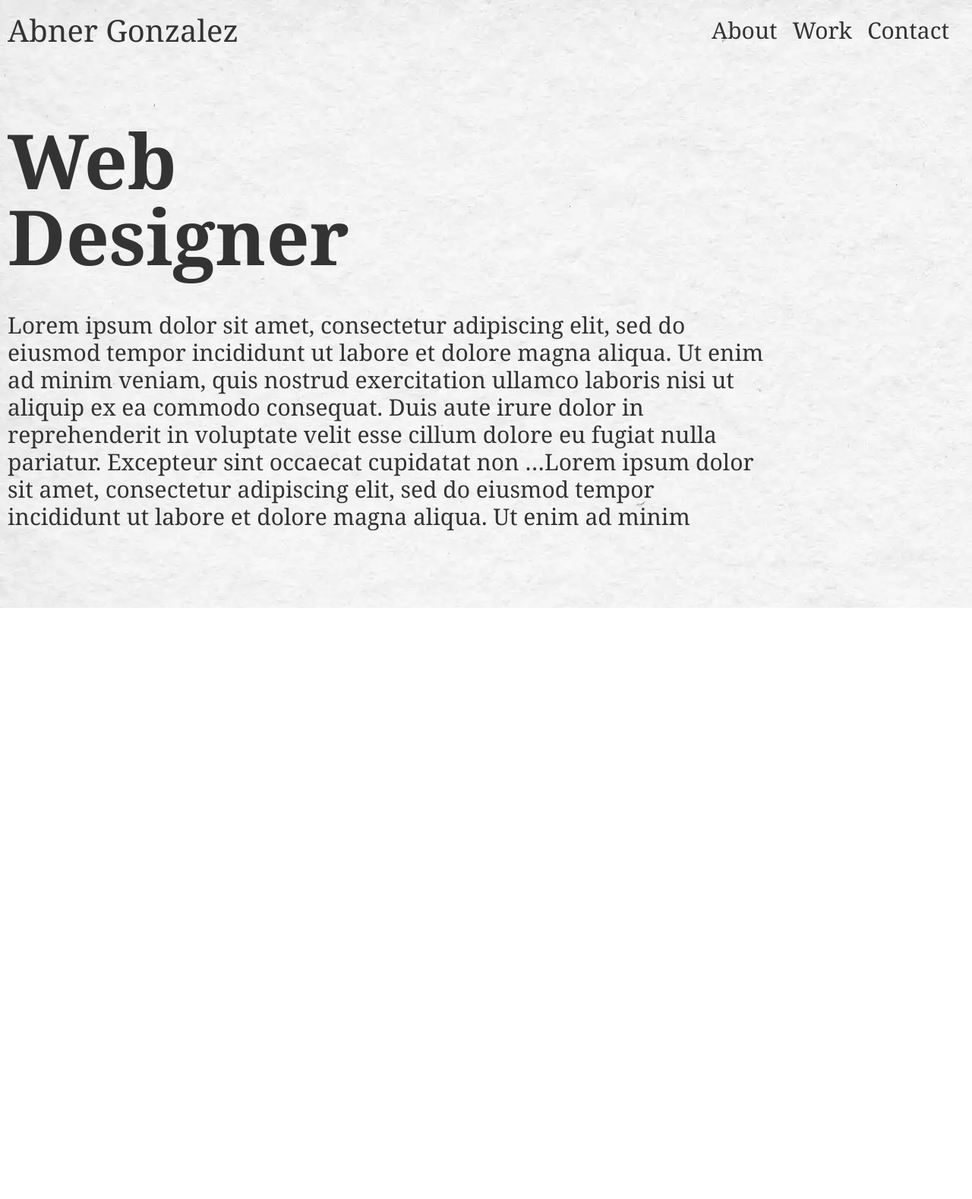
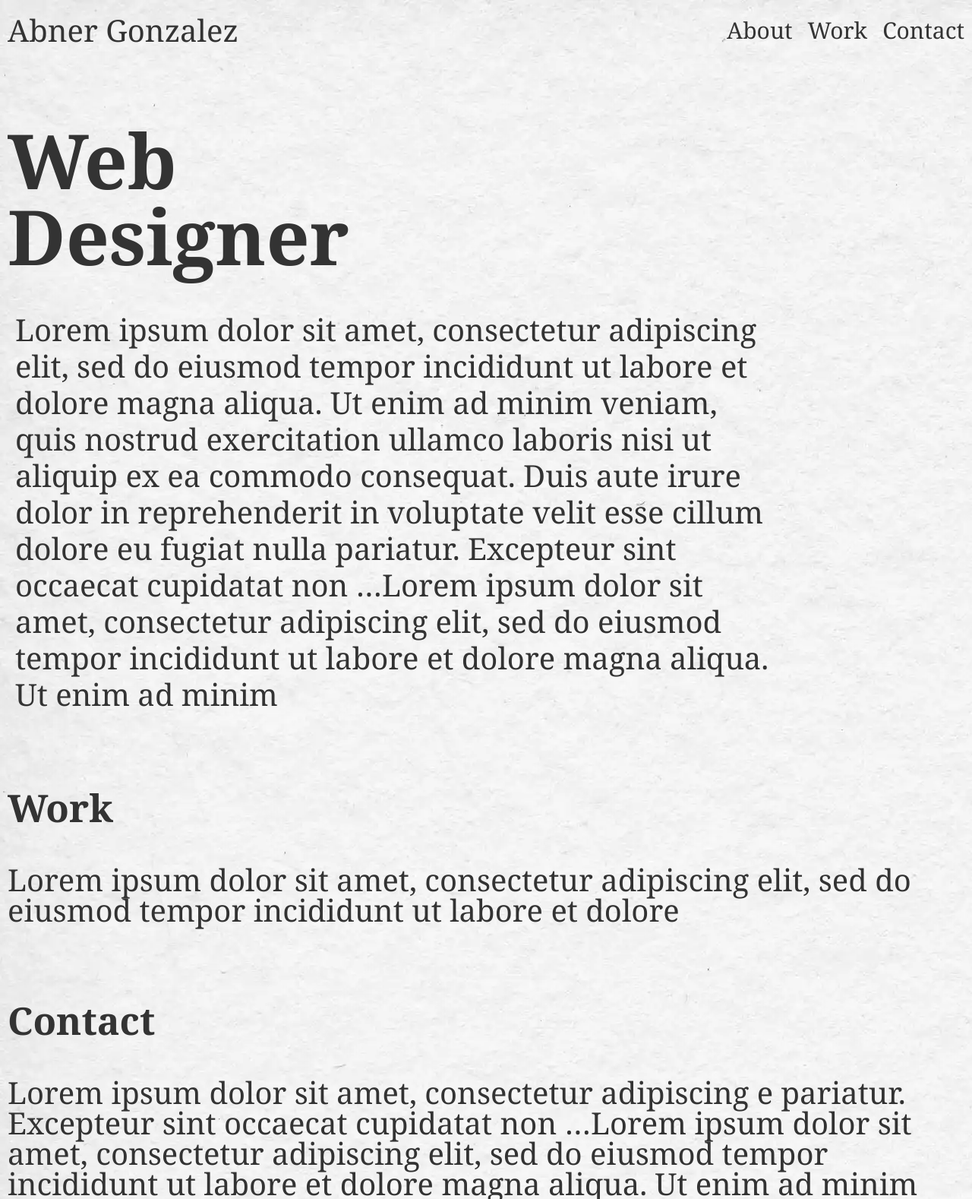
Before and after one commit to AGB117/project02-portfolio, a Next.js app: page / in a window 1280 px wide. Shown: the whole page at 76% size. Before the commit the page ends 800 px from the top, so only its background shows below. Built offline with nearby package versions, Linux system fonts and the light colour scheme.

Commit message:
created sections

```diff
--- a/components/Layout/MainNav.js
+++ b/components/Layout/MainNav.js
@@ -9,10 +9,14 @@ function MainNav() {
         <div className={classes.navLinks}>
           <ul>
             <li>
-              <a src="about">About</a>
+              <a href="#about">About</a>
             </li>
-            <li>Work</li>
-            <li>Contact</li>
+            <li>
+              <a href="#work">Work</a>
+            </li>
+            <li>
+              <a href="#contact">Contact</a>
+            </li>
           </ul>
         </div>
       </div>
--- a/components/Layout/MainNav.module.css
+++ b/components/Layout/MainNav.module.css
@@ -24,7 +24,10 @@
 }
 
 .navLinks li {
-  margin-right: 2rem;
+  margin-left: 2rem;
+}
+.navLinks li a {
+  text-decoration: none;
 }
 
 .navLinks a:hover,
@@ -32,3 +35,13 @@
   cursor: pointer;
   color: orange;
 }
+
+@media (max-width: 1000px) {
+  .navLinks ul {
+    flex-direction: column;
+  }
+
+  .navLinks li {
+    margin: 0.8rem 0rem;
+  }
+}
--- a/components/landingpage/LandingPage.js
+++ b/components/landingpage/LandingPage.js
@@ -23,6 +23,24 @@ function LandingPage(props) {
           </div>
         </div>
       </section>
+
+      <section id="work" className={classes.work}>
+        <h2>Work</h2>
+        <p>
+          Lorem ipsum dolor sit amet, consectetur adipiscing elit, sed do
+          eiusmod tempor incididunt ut labore et dolore
+        </p>
+      </section>
+
+      <section id="contact" className={classes.contact}>
+        <h2>Contact</h2>
+        <p>
+          Lorem ipsum dolor sit amet, consectetur adipiscing e pariatur.
+          Excepteur sint occaecat cupidatat non …Lorem ipsum dolor sit amet,
+          consectetur adipiscing elit, sed do eiusmod tempor incididunt ut
+          labore et dolore magna aliqua. Ut enim ad minim
+        </p>
+      </section>
     </div>
   );
 }
--- a/components/landingpage/LandingPage.module.css
+++ b/components/landingpage/LandingPage.module.css
@@ -1,12 +1,20 @@
 .landingContainer {
 }
+.landingContainer p {
+  font-size: 4rem;
+}
+
+/*///////////////////////////
+////////////About//////////
+///////////////////////////*/
 
 .about {
+  margin: 10rem 1rem 0rem 1rem;
 }
 
 .aboutTitle h3 {
   font-size: 10rem;
-  margin: 10rem 2rem 5rem 1rem;
+  margin-bottom: 5rem;
 }
 
 .aboutText {
@@ -17,6 +25,32 @@
 }
 
 /*///////////////////////////
+////////////About//////////
+///////////////////////////*/
+
+.work {
+  margin: 10rem 1rem 0rem 1rem;
+}
+
+.work h2 {
+  font-size: 5rem;
+  margin-bottom: 5rem;
+}
+
+/*///////////////////////////
+////////////About//////////
+///////////////////////////*/
+
+.contact {
+  margin: 10rem 1rem 0rem 1rem;
+}
+
+.contact h2 {
+  font-size: 5rem;
+  margin-bottom: 5rem;
+}
+
+/*///////////////////////////
 ////////////Media//////////
 ///////////////////////////*/
 
@@ -24,4 +58,8 @@
   .aboutText {
     width: auto;
   }
+
+  .aboutTitle h3 {
+    font-size: 7rem;
+  }
 }
--- /dev/null
+++ b/store/work.js
@@ -0,0 +1 @@
+//object with work cards that explain the work and has links to the hosted sites
```
